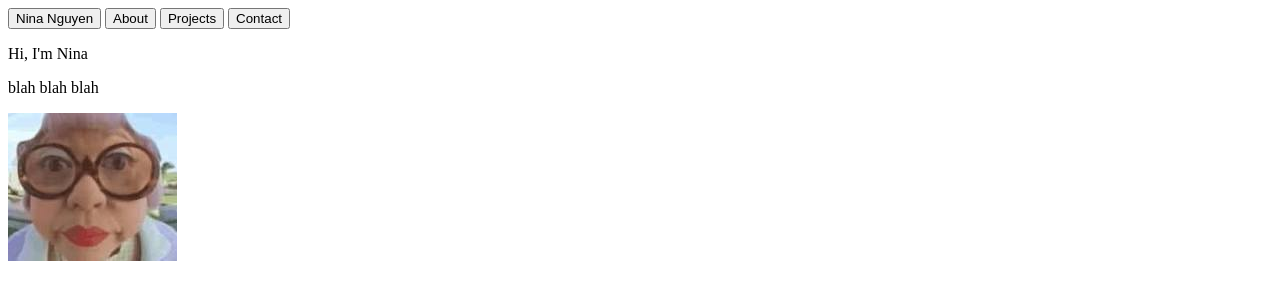
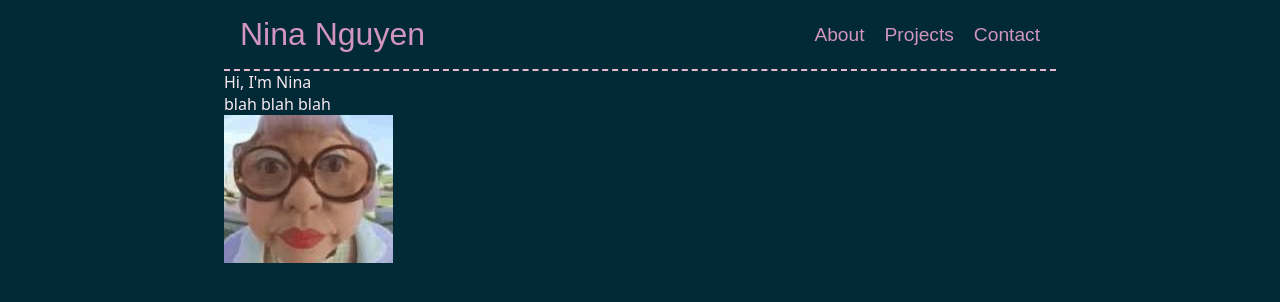
Before and after one commit to NinaVsWorld/restaurant-page, a website built with webpack: page src/index.html in a window 1280 px wide. Built offline with nearby package versions, Linux system fonts and the light colour scheme.

Commit message:
Styled navbar

```diff
--- a/src/index.html
+++ b/src/index.html
@@ -6,14 +6,18 @@
     <title>Untitled Nina Project</title>
 </head>
 <body>
-    <head>
+    <div class="container">
+        <header>
             <nav>
                 <button class="home">Nina Nguyen</button>
+                <div class="tabs">
                     <button class="about">About</button>
                     <button class="projects">Projects</button>
                     <button class="contact">Contact</button>
+                </div>
             </nav>
-    </head>
+        </header>
         <div id="content"></div>
+    </div>
 </body>
 </html>
--- a/src/style.css
+++ b/src/style.css
@@ -0,0 +1,54 @@
+* {
+    margin: 0;
+    padding: 0;
+}
+
+body {
+    --background-colour: #012a36;
+    --primary-text-colour: #F8E9F1;
+    --link-colour: #d295bf;
+    --secondary-text-colour: #A0A0A0;
+    --border-colour: #e6bccd;
+
+    display: flex;
+    align-items: center;
+    flex-direction: column;
+    background-color: var(--background-colour);
+    color: var(--primary-text-colour);
+    font-family: system-ui, -apple-system, BlinkMacSystemFont,
+               "Segoe UI", Roboto, Helvetica, Arial, sans-serif;
+}
+
+.container {
+    width: 65%;
+}
+
+nav {
+    display: flex;
+    align-items: center;
+    padding: 1em;
+}
+
+.home {
+    margin-right: auto;
+    font-size: 2rem;
+}
+
+header {
+    border-bottom: var(--border-colour) 2px dashed;
+}
+
+button {
+    background-color: var(--background-colour);
+    color: var(--link-colour);
+    border: none;
+}
+
+.tabs {
+    display: flex;
+    gap: 20px;
+}
+
+.tabs button {
+    font-size: 1.2rem;
+}
```
Lines whose indentation alone changed are shown as unchanged.
